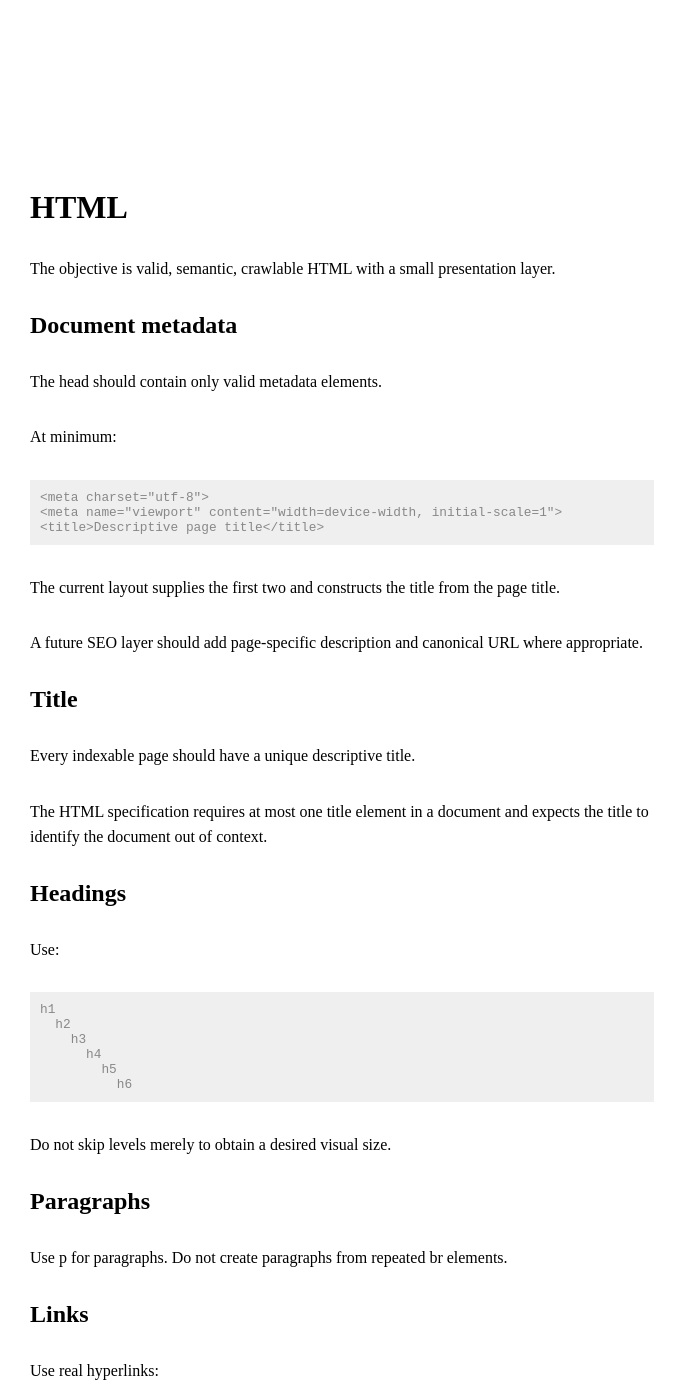
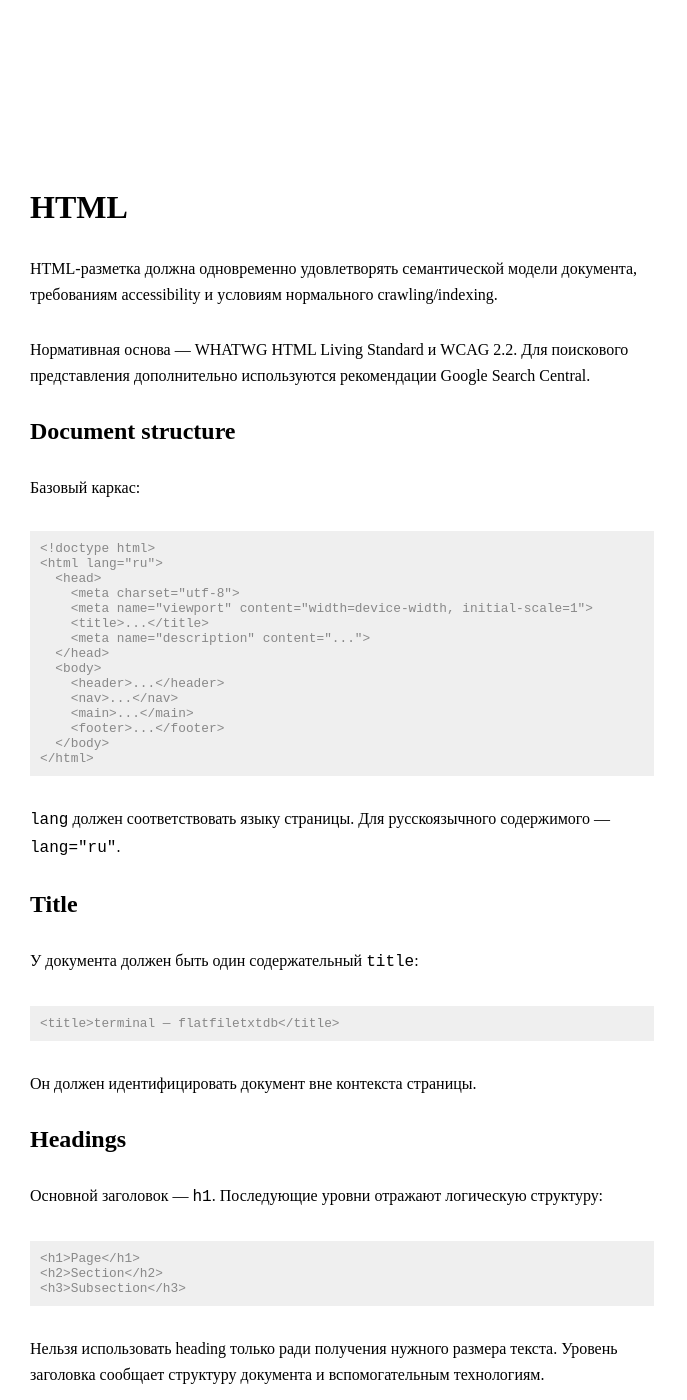
Before and after one commit to devAItester/d00-jk, a Jekyll site: the page built from reference/html.md, in a window 1280 px wide and 1400 px high, scrolled down 313443 px. Shown: the whole window, without its empty margins (0-687 px from the left). Built offline with Jekyll 4.4.1, drawn with Linux system fonts in a browser that asks for light colours; some of the changed text lies outside the part shown.

Commit message:
Translate technical documentation: reference/html.md

```diff
--- a/reference/html.md
+++ b/reference/html.md
@@ -5,142 +5,189 @@ title: html
 
 # HTML
 
-The objective is valid, semantic, crawlable HTML with a small presentation layer.
+HTML-разметка должна одновременно удовлетворять семантической модели документа, требованиям accessibility и условиям нормального crawling/indexing.
 
-## Document metadata
+Нормативная основа — WHATWG HTML Living Standard и WCAG 2.2. Для поискового представления дополнительно используются рекомендации Google Search Central.
 
-The head should contain only valid metadata elements.
+## Document structure
 
-At minimum:
+Базовый каркас:
 
-    <meta charset="utf-8">
-    <meta name="viewport" content="width=device-width, initial-scale=1">
-    <title>Descriptive page title</title>
+    <!doctype html>
+    <html lang="ru">
+      <head>
+        <meta charset="utf-8">
+        <meta name="viewport" content="width=device-width, initial-scale=1">
+        <title>...</title>
+        <meta name="description" content="...">
+      </head>
+      <body>
+        <header>...</header>
+        <nav>...</nav>
+        <main>...</main>
+        <footer>...</footer>
+      </body>
+    </html>
 
-The current layout supplies the first two and constructs the title from the page title.
-
-A future SEO layer should add page-specific description and canonical URL where appropriate.
+`lang` должен соответствовать языку страницы. Для русскоязычного содержимого — `lang="ru"`.
 
 ## Title
 
-Every indexable page should have a unique descriptive title.
+У документа должен быть один содержательный `title`:
 
-The HTML specification requires at most one title element in a document and expects the title to identify the document out of context.
+    <title>terminal — flatfiletxtdb</title>
+
+Он должен идентифицировать документ вне контекста страницы.
 
 ## Headings
 
-Use:
+Основной заголовок — `h1`. Последующие уровни отражают логическую структуру:
 
-    h1
-      h2
-        h3
-          h4
-            h5
-              h6
+    <h1>Page</h1>
+    <h2>Section</h2>
+    <h3>Subsection</h3>
 
-Do not skip levels merely to obtain a desired visual size.
+Нельзя использовать heading только ради получения нужного размера текста. Уровень заголовка сообщает структуру документа и вспомогательным технологиям.
 
 ## Paragraphs
 
-Use p for paragraphs. Do not create paragraphs from repeated br elements.
+Обычный текст оформляется через `p`:
+
+    <p>Текст абзаца.</p>
+
+Не следует создавать абзацы через последовательность `br`, CSS-отступы или пустые элементы.
 
 ## Links
 
-Use real hyperlinks:
+Основная форма ссылки:
 
-    <a href="/reference/styleguide.html">styleguide</a>
+    <a href="/research/">research</a>
 
-The destination belongs in href, not only in JavaScript.
-
-Anchor text should describe the destination.
+Google рекомендует реальные `a href` links с описательным anchor text для crawlable navigation. urlGoogle — crawlable linkshttps://developers.google.com/search/docs/crawling-indexing/links-crawlable
 
 ## Images
 
-Informative:
+Информативное изображение:
 
-    <img src="/media/architecture.jpg"
-         width="1600"
-         height="1067"
-         alt="Diagram of the site's directory structure">
+    <img src="/media/example.jpg"
+         width="1200"
+         height="800"
+         alt="Краткое описание информации на изображении">
 
-Decorative:
+`alt` передаёт смысл изображения, а не обязан буквально перечислять каждый визуальный объект.
+
+Для декоративного изображения:
 
     <img src="/media/ornament.svg" alt="">
 
-Functional:
+Для изображения, являющегося единственным содержимым ссылки, `alt` должен описывать функцию destination:
 
     <a href="/gallery/">
-      <img src="/media/gallery.svg" alt="Gallery">
+      <img src="/media/gallery.png" alt="Gallery">
     </a>
 
-Do not omit alt on an HTML img.
+Intrinsic `width` и `height` следует указывать, когда они известны: это позволяет браузеру заранее зарезервировать геометрию и уменьшить layout shift.
 
-Width and height should be supplied when intrinsic dimensions are known. They reserve aspect-ratio space and reduce layout shift.
+Для responsive images можно использовать:
 
-## Responsive images
-
-    <img src="/media/photo-1200.jpg"
-         srcset="/media/photo-600.jpg 600w,
-                 /media/photo-1200.jpg 1200w,
-                 /media/photo-2400.jpg 2400w"
-         sizes="(max-width: 624px) 100vw, 624px"
-         width="2400"
-         height="1600"
-         alt="...">
+    <img
+      src="/media/photo-800.jpg"
+      srcset="/media/photo-400.jpg 400w,
+              /media/photo-800.jpg 800w,
+              /media/photo-1200.jpg 1200w"
+      sizes="(max-width: 624px) 100vw, 624px"
+      width="1200"
+      height="800"
+      alt="...">
 
 ## Figure
 
-Use figure when image and caption form one semantic unit:
+`figure` используется для самостоятельного иллюстративного объекта:
 
     <figure>
-      <img ...>
-      <figcaption>...</figcaption>
+      <img src="/media/example.jpg"
+           width="1200"
+           height="800"
+           alt="...">
+      <figcaption>Описание или credit.</figcaption>
     </figure>
 
+## Code
+
+Inline code:
+
+    <code>git status</code>
+
+Block code:
+
+    <pre><code>git status
+    git log --oneline</code></pre>
+
+WHATWG определяет `pre` как блок предварительно форматированного текста; для программного кода семантической парой является `pre` + `code`. citeturn3search12
+
+В данном стиле code-блок визуально отделён от основного текста CSS, а не дополнительной HTML-структурой.
+
 ## Video
+
+Для нативного видео используется `video`:
 
     <video controls width="1280" height="720">
       <source src="/media/example.mp4" type="video/mp4">
     </video>
 
+Размеры должны соответствовать intrinsic ratio.
+
 ## Iframe
 
-Use iframe only for an actual external document or service. Do not use it as a substitute for ordinary site content.
+Если внешний документ действительно является частью содержания:
 
-## Language
+    <iframe
+      src="https://example.org/"
+      title="Example"
+      width="640"
+      height="360">
+    </iframe>
 
-Set the primary document language:
-
-    <html lang="en">
-
-Mark genuine language changes with lang.
+`title` необходим для accessibility. Внешнее встраивание не следует использовать для обычной текстовой информации, которую можно дать непосредственно в HTML.
 
 ## Accessibility
 
-Minimum rules:
+Критические правила:
 
-- informative images have useful alt;
-- decorative images use alt="";
-- links have an accessible name;
-- headings express hierarchy;
-- tables express data relationships;
-- important information exists as text in the DOM.
+- один логический `h1`;
+- последовательная heading hierarchy;
+- осмысленные link names;
+- корректный `alt`;
+- `alt=""` для чисто декоративных изображений;
+- клавиатурно доступные интерактивные элементы;
+- цвет не является единственным носителем смысла;
+- видимый focus state должен сохраняться;
+- содержательный текст должен присутствовать в DOM.
 
 ## Search indexing
 
-Google discovers pages through crawlable links, sitemaps and redirects. Primary discovery should therefore remain ordinary HTML navigation.
+Индексация не требует специальной «SEO-разметки» вместо нормального HTML.
 
-Important image content should use ordinary img elements, descriptive filenames, useful alt text and relevant surrounding text.
+Базовый приоритет:
 
-A sitemap should contain canonical URLs that the site wants indexed.
+1. доступный и уникальный основной контент;
+2. содержательный `title`;
+3. понятная heading hierarchy;
+4. crawlable internal links;
+5. crawlable images с корректными `alt`;
+6. стабильные canonical URLs;
+7. sitemap для URL, которые действительно нужно обнаружить и индексировать.
 
-## References
+Google отдельно подчёркивает важность people-first content и доступности основного содержимого, а structured data должна соответствовать видимому содержанию. citeturn3search10turn3search7
 
-Primary sources:
+## Structured data
 
-- WHATWG HTML Living Standard
-- W3C WCAG 2.2 techniques
-- Google Search Central: SEO for developers
-- Google Search Central: image SEO
-- Google Search Central: crawlable links
-- Google Search Central: sitemaps
+Structured data добавляется только там, где она точно описывает страницу.
+
+Для статьи возможны `Article`/соответствующий подтип, `headline`, `image`, `datePublished`, `dateModified` и `author`. Это дополнительный сигнал понимания контента, а не замена семантическому HTML. citeturn3search2
+
+## Standards
+
+- WHATWG HTML Living Standard — нормативная модель HTML.
+- W3C WCAG 2.2 Techniques — практические accessibility techniques.
+- Google Search Central — crawling, indexing, links, images и structured data.
```
